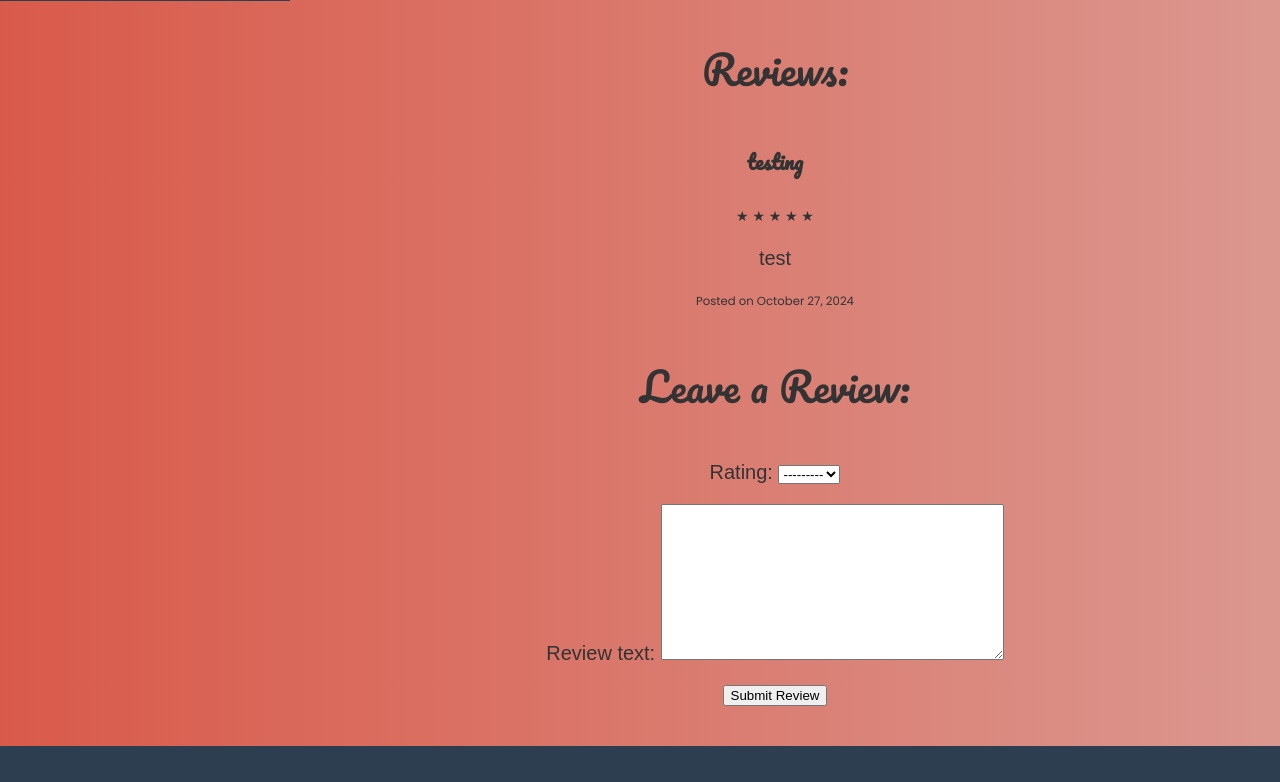
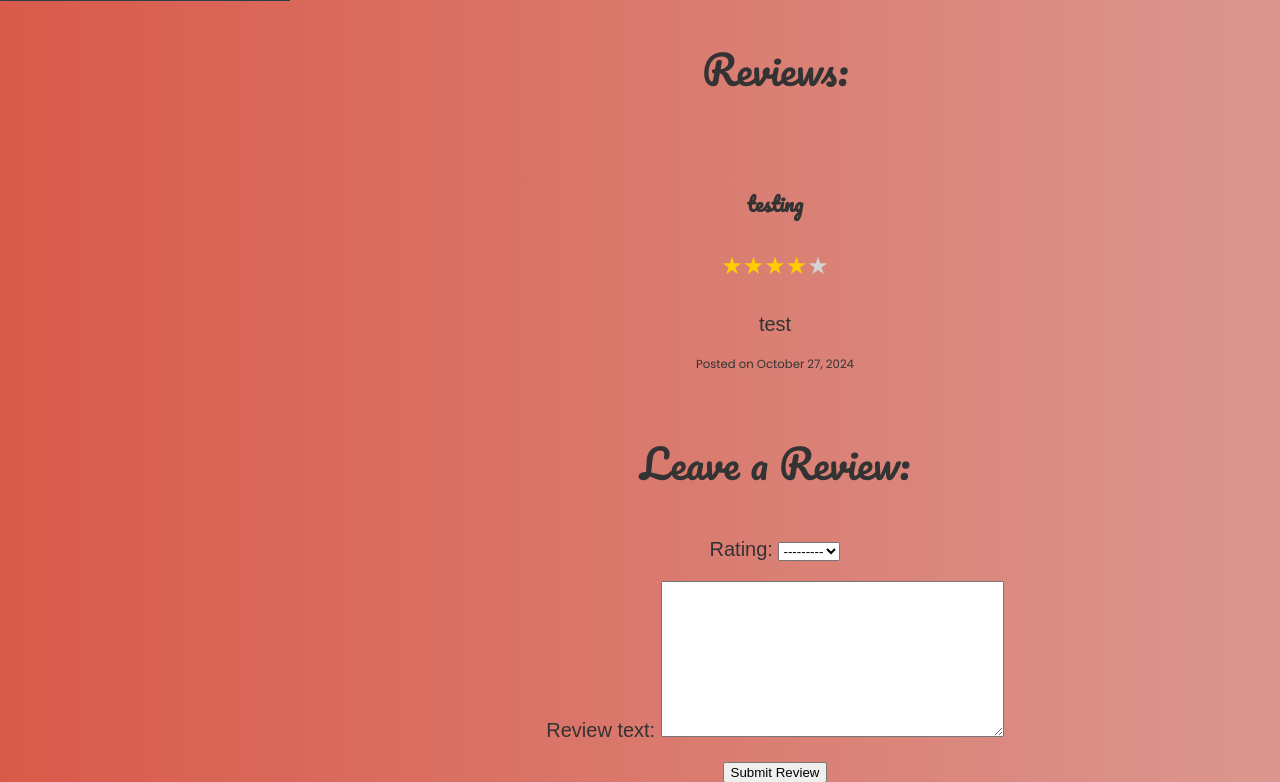
Before and after one commit to UCCS-CS4300-5300/Group6-fall2024, a Django app: template ourapp/templates/ourapp/cocktails_detail.html in a window 1280 px wide. Shown: the part 839-1621 px from the top of the page. Before the commit the page ends 1585 px from the top, so only its background shows below. Run offline with Django 4.2, Linux system fonts and the light colour scheme; a user stored in the database is signed in; data comes from the database, SQL or seed files in the repository; the template is opened without the code that fills it: values that come from a table or form of the project are taken from there, most other values are stand-ins (such as "Sample title", 1, 10 or a date in 2020).

Commit message:
Updated cocktail details page

```diff
--- a/ourapp/static/css/base_styles.css
+++ b/ourapp/static/css/base_styles.css
@@ -442,3 +442,35 @@ body.vertical-stack {
     align-items: stretch;
     gap: 20px;
 }
+
+.review-list {
+    margin: 20px auto;
+    padding: 0;
+    width: 100%;
+}
+
+.review-card {
+    display: flex;
+    flex-direction: column;
+    align-items: center;
+    margin: 10px 0;
+    padding: 15px;
+    border: none;
+    background-color: transparent;
+    box-shadow: none;
+}
+
+.star-rating {
+    display: flex;
+    justify-content: center;
+    margin-bottom: 10px;
+}
+
+.star {
+    font-size: 24px;
+    color: #d3d3d3;
+}
+
+.star.filled {
+    color: #ffcc00;
+}
```
